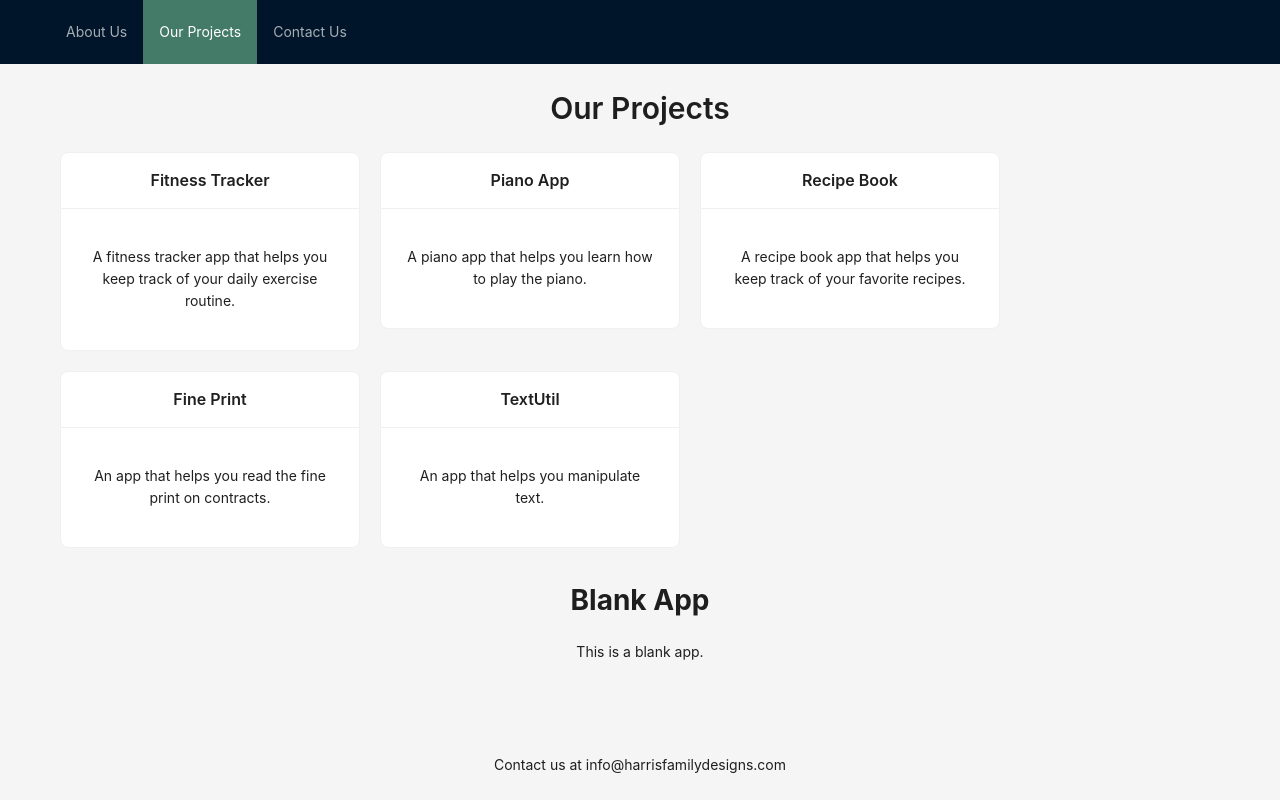
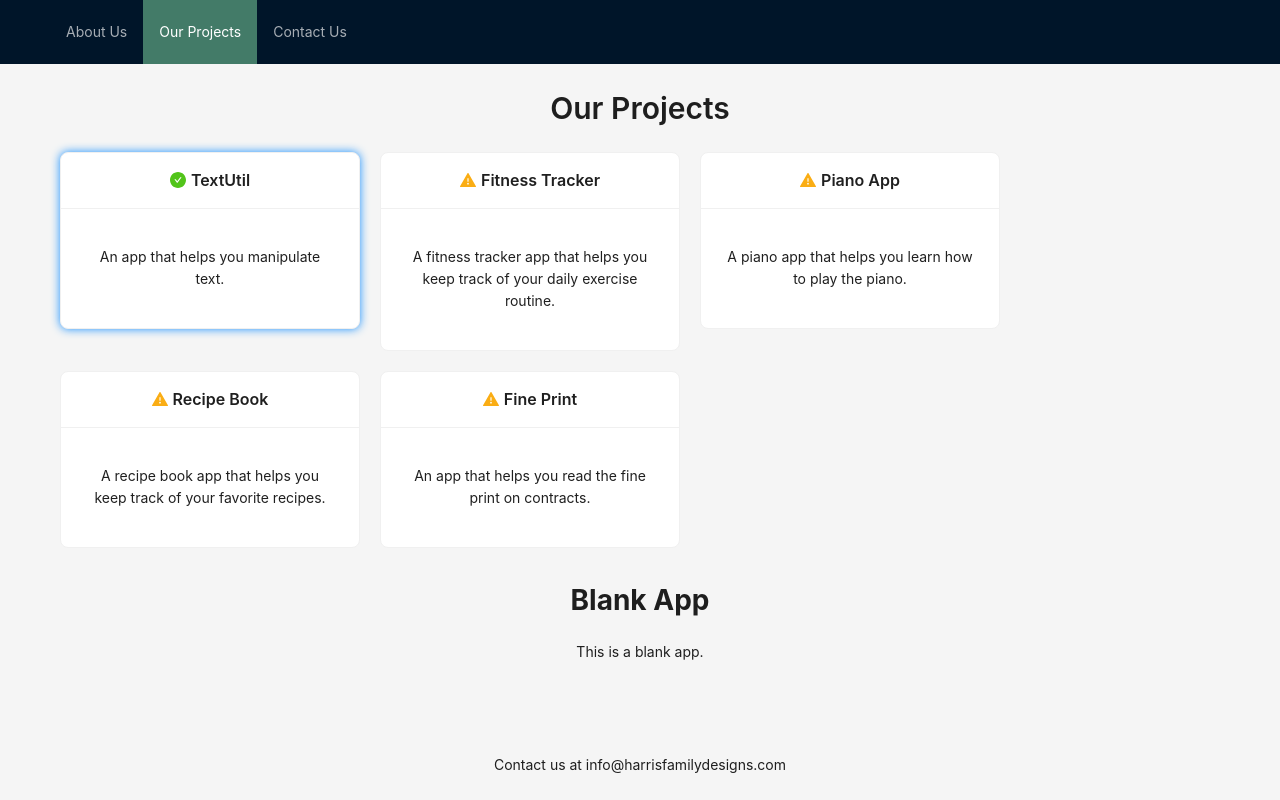
Before and after one commit to harrisfamilydesigns/harris-family-designs, a React (Vite) app: page /projects in a window 1280 px wide. Built offline with nearby package versions, Linux system fonts and the light colour scheme.

Commit message:
theme projects

```diff
--- a/src/components/WWWApp/ProjectsPage.jsx
+++ b/src/components/WWWApp/ProjectsPage.jsx
@@ -1,26 +1,31 @@
 import React, { Suspense } from 'react';
-import { Typography, Card } from 'antd';
+import { Typography, Card, Tag } from 'antd';
 import { Routes, Route, Navigate, Link, Outlet } from 'react-router-dom';
 import BlankApp from './BlankApp';
 import FinePrintApp from './FinePrintApp';
 import TextUtilApp from './TextUtilApp';
 import { useLocation } from 'react-router-dom';
+import { CheckCircleFilled, WarningFilled } from '@ant-design/icons';
+import { useTheme } from '../../hooks/useTheme';
 
 const projects = [
-  {name: 'Fitness Tracker', description: 'A fitness tracker app that helps you keep track of your daily exercise routine.', route: '/fitness_tracker', element: <BlankApp/>},
-  {name: 'Piano App', description: 'A piano app that helps you learn how to play the piano.', route: '/piano_app', element: <BlankApp/>},
-  {name: 'Recipe Book', description: 'A recipe book app that helps you keep track of your favorite recipes.', route: '/recipe_book', element: <BlankApp/>},
-  {name: 'Fine Print', description: 'An app that helps you read the fine print on contracts.', route: '/fine_print', element: <FinePrintApp/>},
-  {name: "TextUtil", description: "An app that helps you manipulate text.", route: "/text_util", element: <TextUtilApp/>},
+  {name: "TextUtil", status: 'active', description: "An app that helps you manipulate text.", route: "/text_util", element: <TextUtilApp/>},
+  {name: 'Fitness Tracker', status: 'unstarted', description: 'A fitness tracker app that helps you keep track of your daily exercise routine.', route: '/fitness_tracker', element: <BlankApp/>},
+  {name: 'Piano App', status: 'unstarted', description: 'A piano app that helps you learn how to play the piano.', route: '/piano_app', element: <BlankApp/>},
+  {name: 'Recipe Book', status: 'unstarted', description: 'A recipe book app that helps you keep track of your favorite recipes.', route: '/recipe_book', element: <BlankApp/>},
+  {name: 'Fine Print', status: 'unstarted', description: 'An app that helps you read the fine print on contracts.', route: '/fine_print', element: <FinePrintApp/>},
 ]
 
 const Layout = () => {
   const location = useLocation();
-  const [selectedProject, setSelectedProject] = React.useState(null);
+  const [selectedProject, setSelectedProject] = React.useState(projects[0]);
+  const theme = useTheme();
 
   React.useEffect(() => {
     const project = projects.find(project => location.pathname.startsWith('/projects' + project.route));
-    setSelectedProject(project);
+    if (project) {
+      setSelectedProject(project);
+    }
   }, [location.pathname]);
 
   return (
@@ -29,7 +34,15 @@ const Layout = () => {
       <div style={{ display: 'flex', flexWrap: 'wrap' }}>
         {projects.map(project => (
           <Link key={project.route} to={'/projects' + project.route}>
-            <Card title={project.name} style={{ width: 300, margin: 10, boxShadow: selectedProject === project ? '0 0 10px #1890ff' : 'none' }}>
+            <Card title={
+              <>
+                <span style={{ marginRight: 5 }}>
+                  { project.status === 'unstarted' && <WarningFilled style={{ color: theme.colorWarning }}/>}
+                  { project.status === 'active' && <CheckCircleFilled style={{ color: theme.colorSuccess }}/>}
+                </span>
+                {project.name}
+              </>
+            } style={{ width: 300, margin: 10, boxShadow: selectedProject === project ? '0 0 10px #1890ff' : 'none' }}>
               <p>{project.description}</p>
             </Card>
           </Link>
--- a/src/components/WWWApp/TextUtilApp.jsx
+++ b/src/components/WWWApp/TextUtilApp.jsx
@@ -71,7 +71,6 @@ const TextUtilApp = () => {
 
   const updateOutputText = (text) => {
     const newText = textManipulationFunctions[selectedFunction].func(text);
-    console.log('newText:', newText)
     setOutputText(newText);
   }
 
--- /dev/null
+++ b/src/hooks/useTheme.js
@@ -0,0 +1,6 @@
+import { theme as antTheme } from 'antd';
+
+export const useTheme = () => {
+  const { token: theme } = antTheme.useToken();
+  return theme;
+}
```
